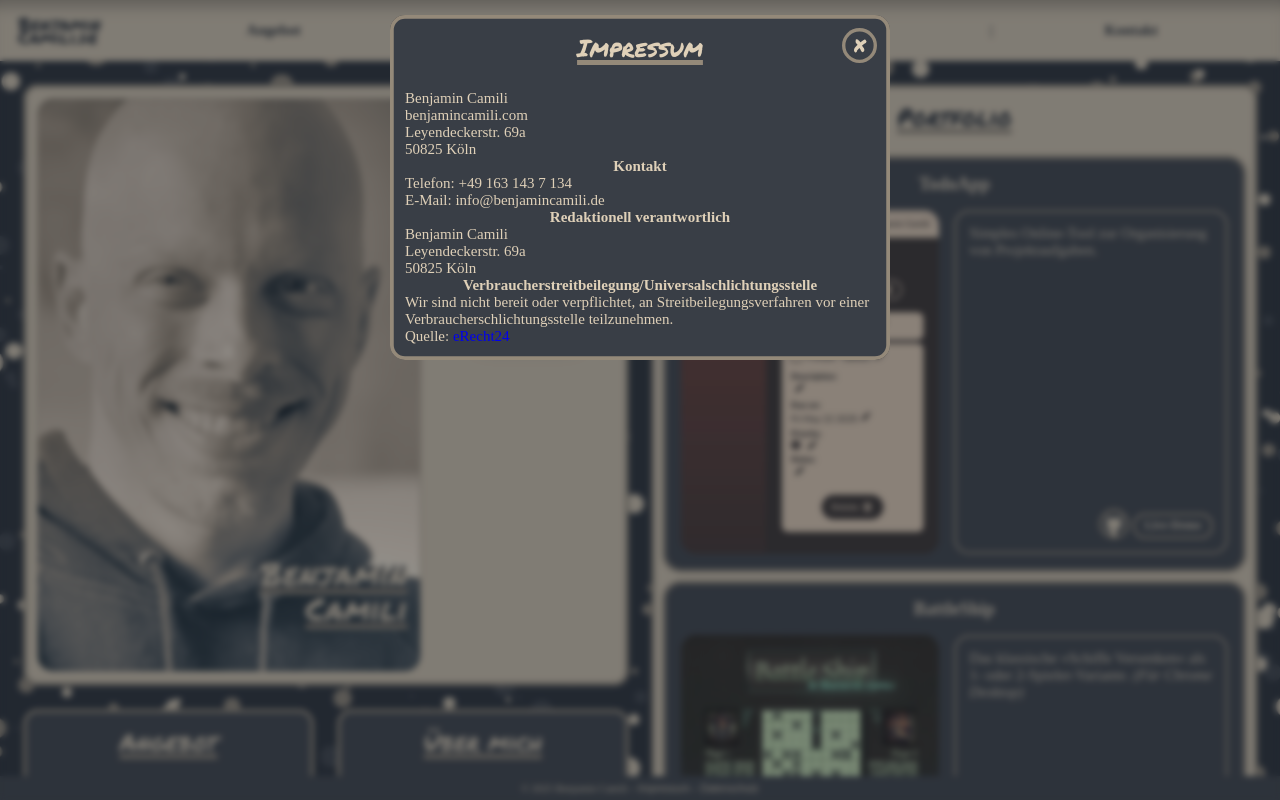
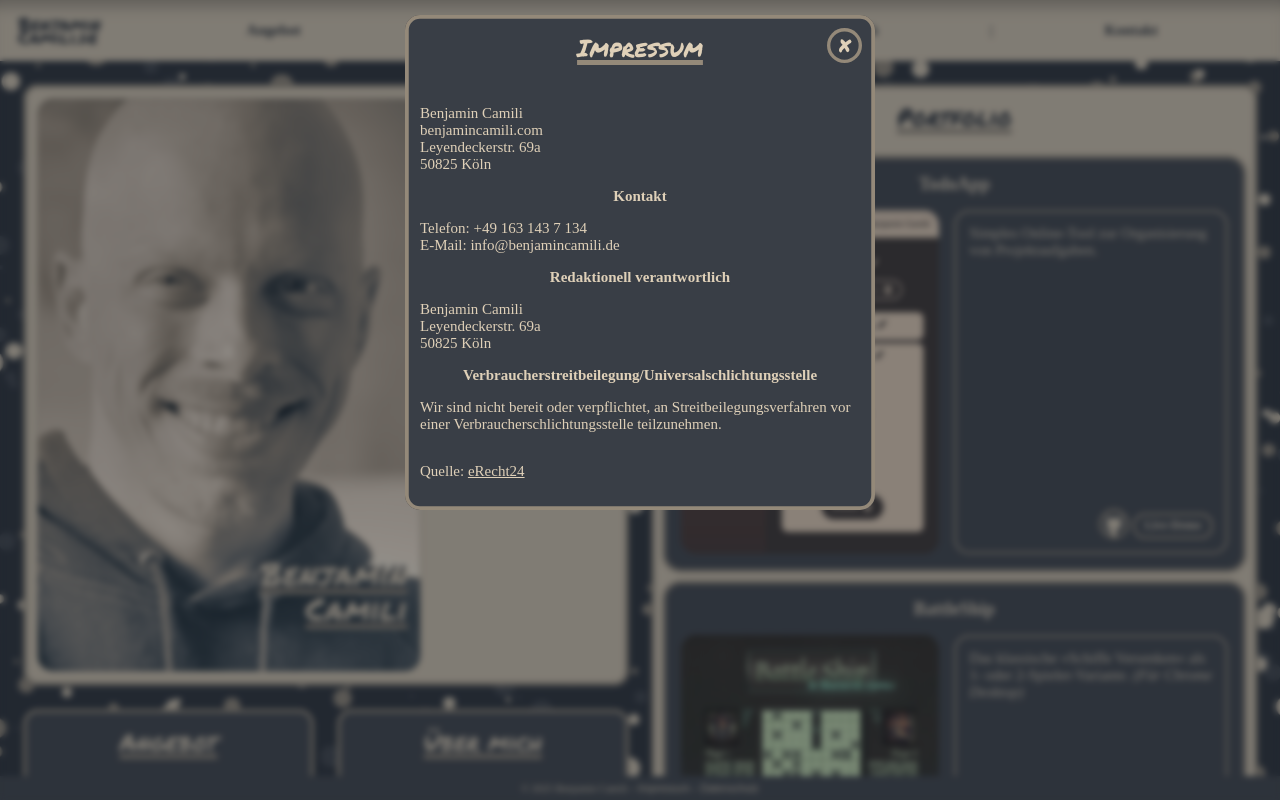
Before and after one commit to bcamili/bcamili.github.io, a website built with webpack: page src/index.html in a window 1280 px wide. Both pictures are taken after a click on the button "Impressum". Built offline with nearby package versions, Linux system fonts and the light colour scheme; a web font is replaced by a local one.

Commit message:
since I'm able to fix it real quick, I fixed some stuff real quick

```diff
--- a/src/resources/styles/styles.css
+++ b/src/resources/styles/styles.css
@@ -611,7 +611,7 @@ footer button{
 .overlay-section{
     background-color: var(--lowColor);
     color: var(--highlight);
-    margin: 1em 0;
+    margin: 1em;
     position: relative;
 }
 
@@ -633,7 +633,16 @@ footer button{
 
 .overlay p{
     align-self: baseline;
-    margin-top: 0;
+    margin: 1em 0;
+}
+
+.overlay p a{
+    color: inherit;
+    text-decoration: underline;
+}
+
+.overlay a:visited{
+    color: inherit;
 }
 
 .back-to-top{
```
Also changed, not shown: 1 other file.
